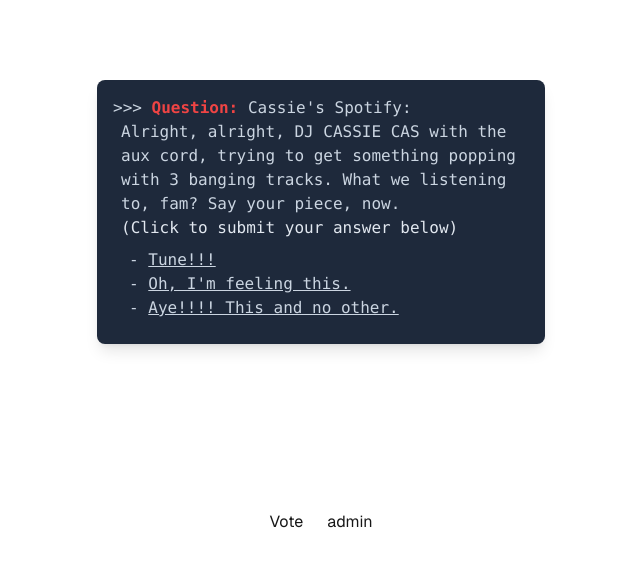
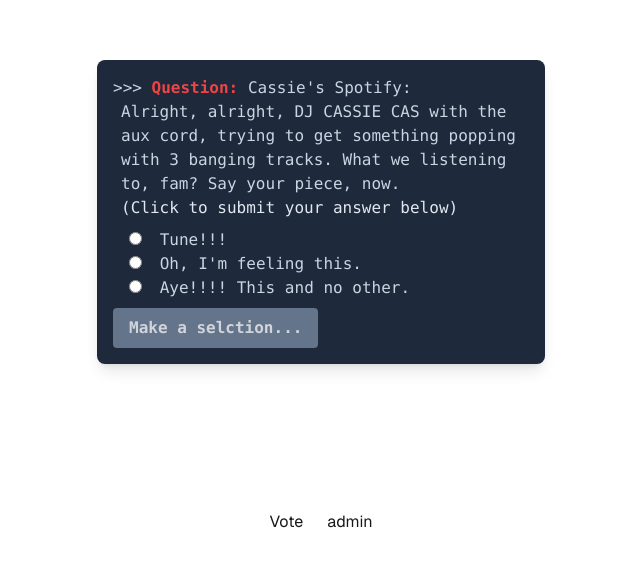
Before and after one commit to overington/LIMBpoll, a Next.js app: page / in a window 1280 px wide. Shown: the part 188-754 px from the top of the page, without its empty margins (319-959 px from the left). Built offline with nearby package versions, Linux system fonts and the light colour scheme.

Commit message:
Add local state for message types

```diff
--- a/src/components/Card.tsx
+++ b/src/components/Card.tsx
@@ -14,9 +14,8 @@
     // "text-slate-300",
     props.textColour ? props.textColour : "text-slate-300",
     "items-center p-4 rounded-lg shadow-lg w-full max-w-md",
-    props.className? props.className : ""
+    props.className ? props.className : ""
   );
-  console.log("Card classes:", classes);
   return <div className={classes}>{children ? children : null}</div>;
 }
 
@@ -42,11 +41,40 @@
   return <p className="text-2xl font-semibold text-slate-200">{children}</p>;
 }
 
+export function MessageCard({
+  currentMessage,
+}: {
+  currentMessage: Question;
+}) {
+  // const question: Question = questions[currentMessageID]; // TODO: change to messages[currentMessageID]
+
+  if (!currentMessage) {
+    return (
+      <Card className="font-mono">
+        &gt;&gt;&gt; <span className="font-bold text-red-500">Message:</span>{" "}
+        <span>None</span>
+        <p className="mx-2">No message is currently selected</p>
+      </Card>
+    );
+  }
+
+  return (
+    <Card className="font-mono">
+      &gt;&gt;&gt; <span className="font-bold text-red-500">Message:</span>{" "}
+      <span>{currentMessage.title}</span>
+      <p className="mx-2">{currentMessage.question}</p>
+    </Card>
+  );
+}
 export function QuestionCard({
-  currentQuestionID,
+  currentQuestion,
+  setLocalQuestion,
+  // currentQuestionID,
   voteHandler,
 }: {
-  currentQuestionID: string;
+  currentQuestion: Question;
+  setLocalQuestion: (question: Question) => void;
+  // currentQuestionID: string;
   voteHandler: (question_id: string, vote_id: string) => void;
 }) {
   /**
@@ -56,14 +84,20 @@
    * property. Otherwise, you can move this variable directly inside useEffect.
    * react-hooks/exhaustive-deps
    **/
-  const [ question, setQuestion ] = useState<Question>(questions[currentQuestionID]);
-  useEffect(() => {
-    setQuestion(questions[currentQuestionID]);
-  }, [currentQuestionID]);
+  const [chosenVote, setChosenVote] = useState<null|string>(null);
+  // const [question, setQuestion] = useState<Question>(
+  //   questions[currentQuestionID]
+  // );
+  // useEffect(() => {
+    // setLocalQuestion(currentQuestion);
+    // setQuestion(questions[currentQuestionID]);
+    // setChosenVote(null);
+  // }, [currentQuestionID]);
 
-  if (!question) {
+
+  if (!currentQuestion) {
     return (
-      <Card className="font-mono" >
+      <Card className="font-mono">
         &gt;&gt;&gt; <span className="font-bold text-red-500">Question:</span>{" "}
         <span>None</span>
         <p className="mx-2">No question is currently selected</p>
@@ -74,16 +108,30 @@
   return (
     <Card className="font-mono">
       &gt;&gt;&gt; <span className="font-bold text-red-500">Question:</span>{" "}
-      <span>{question.title}</span>
-      <p className="mx-2">{question.question}</p>
+      <span>{currentQuestion.title}</span>
+      <p className="mx-2">{currentQuestion.question}</p>
       <p className="mx-2 text-slate-200 ">
         (Click to submit your answer below)
       </p>
-      <ul className="px-4 my-2">
-        {question.options?.map((option_text, index) => (
-          <li key={index}>
-            -{" "}
-            <button
+      <form>
+        <fieldset>
+          <ul className="px-4 my-2">
+            {currentQuestion.options?.map((option_text, index) => {
+              const option_id = `option-${index}`;
+              return (
+                <li key={index}>
+                    <label className="w-full" htmlFor={option_id}>
+                    <input
+                      type="radio"
+                      name="current-answer"
+                      id={option_id}
+                      value={index}
+                      className="mr-2"
+                      onChange={() => setChosenVote(index.toString())}
+                    />{" "}
+                    {option_text}
+                    </label>
+                  {/* <button
               className="underline"
               onClick={() =>
                 voteHandler(
@@ -93,10 +141,36 @@
               }
             >
               {option_text}
-            </button>
-          </li>
-        ))}
-      </ul>
+            </button> */}
+                </li>
+              );
+            })}
+          </ul>
+          <button
+            className={clsx({
+              // if chosenVote is null then bg-green else bg-slate
+              "bg-slate-500 hover:bg-slate-500 text-gray-300": chosenVote === null,
+              "bg-green-600 hover:bg-green-700 text-wite": chosenVote !== null,
+              "font-bold py-2 px-4 rounded": true,
+            }) }
+            onClick={(e) => {
+              e.preventDefault();
+              if (chosenVote !== null) {
+                voteHandler(
+                  currentQuestion.id,
+                  // currentQuestionID.toString(), // question_id
+                  chosenVote // vote_id
+                );
+                // loading screen
+                setLocalQuestion(questions['Waiting_Message']);
+                setChosenVote(null);
+              }
+            }}
+          >
+            {chosenVote === null ? "Make a selction..." : "Submit Vote"}
+          </button>
+        </fieldset>
+      </form>
     </Card>
   );
 }
--- a/src/components/Dashboard.tsx
+++ b/src/components/Dashboard.tsx
@@ -1,24 +1,42 @@
 "use client";
 import clsx from "clsx";
+import { useEffect, useState } from "react";
 
-import Card, { CardTitle, CardSubtitle, QuestionCard } from "@/components/Card";
-import { questions } from "@/data/questions";
+import Card, { CardTitle, CardSubtitle, QuestionCard, MessageCard } from "@/components/Card";
+import { questions, type Question } from "@/data/questions";
 import { useCurrentQuestion } from "@/components/Questions";
 
-export function Button({ children, onClick, bgClass,textClass }: { children: React.ReactNode; onClick: (e: React.MouseEvent<HTMLButtonElement>) => void; bgClass?: string; textClass?: string }) {
+export function Button({
+  children,
+  onClick,
+  bgClass,
+  textClass,
+}: {
+  children: React.ReactNode;
+  onClick: (e: React.MouseEvent<HTMLButtonElement>) => void;
+  bgClass?: string;
+  textClass?: string;
+}) {
   const classes = clsx(
     "font-bold py-2 px-4 rounded inline-flex items-center",
     bgClass ? bgClass : "bg-orange-600",
     textClass ? textClass : "text-slate-50"
   );
 
-  return <button onClick={onClick} className={classes}>{children}</button>;
+  return (
+    <button onClick={onClick} className={classes}>
+      {children}
+    </button>
+  );
 }
 
-
 export function AdminDashboard({ token }: { token: string }) {
-  const { currentQuestionID, currentVoteCounts, setCurrentQuestion, resetVoteCount } =
-    useCurrentQuestion(token);
+  const {
+    currentQuestionID,
+    currentVoteCounts,
+    setCurrentQuestion,
+    resetVoteCount,
+  } = useCurrentQuestion(token);
   return (
     <form>
       <fieldset>
@@ -35,9 +53,7 @@
             const isCurrent = currentQuestionID === questionID;
             return (
               <label key={questionID} htmlFor={el_id}>
-                <Card
-                  bgColour={isCurrent ? "bg-emerald-700" : ""}
-                >
+                <Card bgColour={isCurrent ? "bg-emerald-700" : ""}>
                   <input
                     type="radio"
                     name="current-question"
@@ -58,8 +74,13 @@
                       resetVoteCount(questionID);
                     }}
                   >
-                  <svg viewBox="0 0 16 16" fill="none" xmlns="http://www.w3.org/2000/svg" className="w-4 h-4 mr-2 fill-slate-100">
-                    <path d="M6 7L7 6L4.70711 3.70711L5.19868 3.21553C5.97697 2.43724 7.03256 2 8.13323 2C11.361 2 14 4.68015 14 7.93274C14 11.2589 11.3013 14 8 14C6.46292 14 4.92913 13.4144 3.75736 12.2426L2.34315 13.6569C3.90505 15.2188 5.95417 16 8 16C12.4307 16 16 12.3385 16 7.93274C16 3.60052 12.4903 0 8.13323 0C6.50213 0 4.93783 0.647954 3.78447 1.80132L3.29289 2.29289L1 0L0 1V7H6Z"/>
+                    <svg
+                      viewBox="0 0 16 16"
+                      fill="none"
+                      xmlns="http://www.w3.org/2000/svg"
+                      className="w-4 h-4 mr-2 fill-slate-100"
+                    >
+                      <path d="M6 7L7 6L4.70711 3.70711L5.19868 3.21553C5.97697 2.43724 7.03256 2 8.13323 2C11.361 2 14 4.68015 14 7.93274C14 11.2589 11.3013 14 8 14C6.46292 14 4.92913 13.4144 3.75736 12.2426L2.34315 13.6569C3.90505 15.2188 5.95417 16 8 16C12.4307 16 16 12.3385 16 7.93274C16 3.60052 12.4903 0 8.13323 0C6.50213 0 4.93783 0.647954 3.78447 1.80132L3.29289 2.29289L1 0L0 1V7H6Z" />
                     </svg>
                     Reset
                   </Button>
@@ -99,18 +120,42 @@
 }
 
 export function UserDashboard({ token }: { token: string }) {
+  /**
+   * This is the main component for the user dashboard.
+   * It will display the current question or message.
+   * It will also handle the voting for the current question.
+   */
+
   const { currentQuestionID, voteHandler, isLoading, isError } =
     useCurrentQuestion(token);
+
+  const [localQuestion, setLocalQuestion] = useState<Question | null>(null);
+
+  useEffect(() => {
+    if (currentQuestionID === null) return;
+    setLocalQuestion(questions[currentQuestionID]);
+  }, [currentQuestionID]);
+
+
+
 
   if (isLoading) return <div>Loading...</div>;
   if (isError) return <div>Error loading data</div>;
   if (typeof currentQuestionID === "undefined")
     return <div>Question not found</div>;
-
+  if (localQuestion === null) return <Card>No questions available</Card>;
+  else {
+    console.log(localQuestion.title);
+    if (localQuestion.type === "message")
+      return <MessageCard currentMessage={localQuestion} />;
+    if (localQuestion.type === "multiple_choice_question")
       return (
         <QuestionCard
-      currentQuestionID={currentQuestionID}
+          // currentQuestionID={currentQuestionID}
+          currentQuestion={localQuestion}
+          setLocalQuestion={setLocalQuestion}
           voteHandler={voteHandler}
         />
       );
   }
+}
--- a/src/components/Questions.tsx
+++ b/src/components/Questions.tsx
@@ -97,7 +97,7 @@
   }
 
   return {
-    currentQuestionID: data?.currentQuestionID,
+    currentQuestionID: data?.currentQuestionID || null,
     currentVoteCounts: data?.currentVoteCounts,
     // isLoading: !error && !data,
     isLoading: isLoading,
--- a/src/data/questions.json
+++ b/src/data/questions.json
@@ -1,5 +1,19 @@
 {
   "questions": {
+    "Welcome_Message": {
+      "id": "Welcome_Message",
+      "type": "message",
+      "title": "Welcome",
+      "question": "Please wait for ...",
+      "options": []
+    },
+    "Waiting_Message": {
+      "id": "Waiting_Message",
+      "type": "message",
+      "title": "Vote Submitted",
+      "question": "Please wait for ...",
+      "options": []
+    },
     "Cassie_s_Spotify": {
       "id": "Cassie_s_Spotify",
       "type": "multiple_choice_question",
```
Lines whose indentation alone changed are shown as unchanged.
